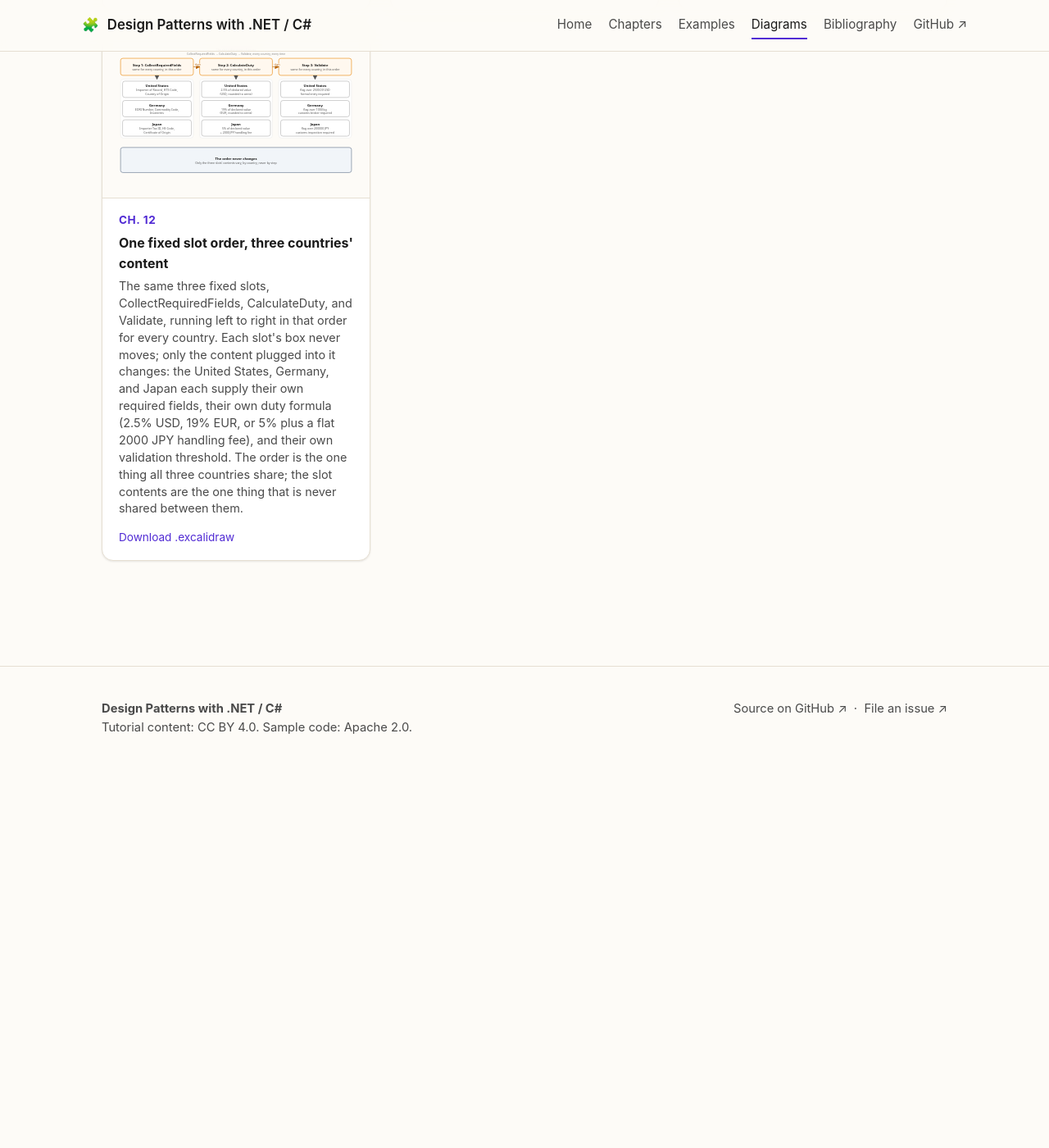
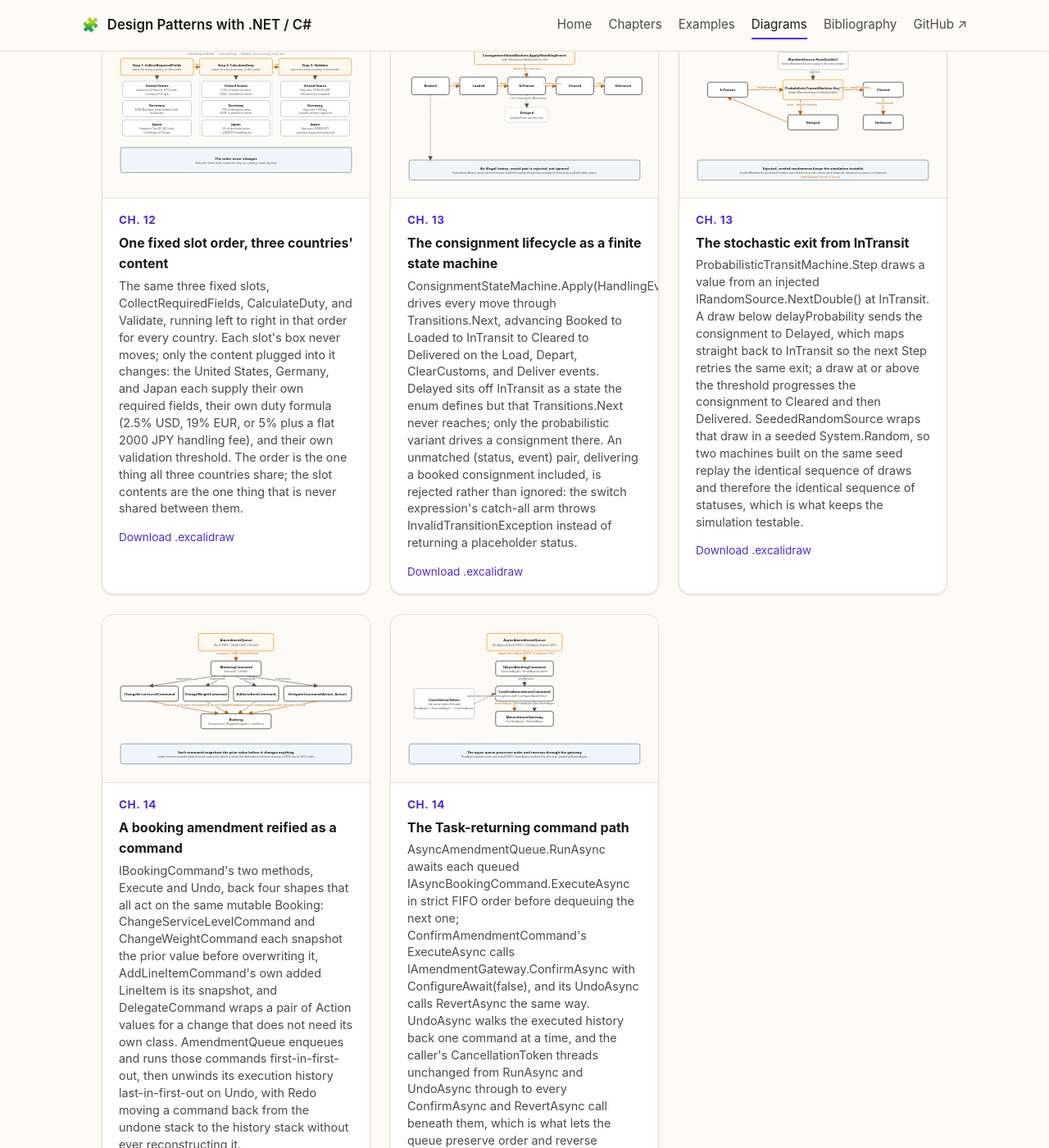
Before and after one commit to patterncatalyst/csharp-design-patterns, a Jekyll site: the page built from diagrams.html, in a window 1280 px wide and 1400 px high, scrolled down 4880 px. Shown: the whole window at 82% size. Built offline with Jekyll 4.4.1, drawn with Linux system fonts in a browser that asks for light colours; before the commit the page ends 5828 px from its top, so only the background shows below that; some of the changed text lies outside the part shown.

Commit message:
docs(r07): ch13-14 figures (primary + density) + diagrams.yml + density includes

```diff
--- a/_data/diagrams.yml
+++ b/_data/diagrams.yml
@@ -256,3 +256,60 @@
     2000 JPY handling fee), and their own validation threshold. The order
     is the one thing all three countries share; the slot contents are the
     one thing that is never shared between them.
+
+- name: 13-state-and-finite-state-machines
+  section: "Ch. 13"
+  title: The consignment lifecycle as a finite state machine
+  caption: >-
+    ConsignmentStateMachine.Apply(HandlingEvent) drives every move through
+    Transitions.Next, advancing Booked to Loaded to InTransit to Cleared to
+    Delivered on the Load, Depart, ClearCustoms, and Deliver events.
+    Delayed sits off InTransit as a state the enum defines but that
+    Transitions.Next never reaches; only the probabilistic variant drives a
+    consignment there. An unmatched (status, event) pair, delivering a
+    booked consignment included, is rejected rather than ignored: the
+    switch expression's catch-all arm throws InvalidTransitionException
+    instead of returning a placeholder status.
+
+- name: 13-probabilistic-transit-model
+  section: "Ch. 13"
+  title: The stochastic exit from InTransit
+  caption: >-
+    ProbabilisticTransitMachine.Step draws a value from an injected
+    IRandomSource.NextDouble() at InTransit. A draw below delayProbability
+    sends the consignment to Delayed, which maps straight back to InTransit
+    so the next Step retries the same exit; a draw at or above the
+    threshold progresses the consignment to Cleared and then Delivered.
+    SeededRandomSource wraps that draw in a seeded System.Random, so two
+    machines built on the same seed replay the identical sequence of draws
+    and therefore the identical sequence of statuses, which is what keeps
+    the simulation testable.
+
+- name: 14-command-undo-and-task-returning-commands
+  section: "Ch. 14"
+  title: A booking amendment reified as a command
+  caption: >-
+    IBookingCommand's two methods, Execute and Undo, back four shapes that
+    all act on the same mutable Booking: ChangeServiceLevelCommand and
+    ChangeWeightCommand each snapshot the prior value before overwriting
+    it, AddLineItemCommand's own added LineItem is its snapshot, and
+    DelegateCommand wraps a pair of Action values for a change that does not
+    need its own class. AmendmentQueue enqueues and runs those commands
+    first-in-first-out, then unwinds its execution history
+    last-in-first-out on Undo, with Redo moving a command back from the
+    undone stack to the history stack without ever reconstructing it.
+
+- name: 14-async-command-undo
+  section: "Ch. 14"
+  title: The Task-returning command path
+  caption: >-
+    AsyncAmendmentQueue.RunAsync awaits each queued
+    IAsyncBookingCommand.ExecuteAsync in strict FIFO order before dequeuing
+    the next one; ConfirmAmendmentCommand's ExecuteAsync calls
+    IAmendmentGateway.ConfirmAsync with ConfigureAwait(false), and its
+    UndoAsync calls RevertAsync the same way. UndoAsync walks the executed
+    history back one command at a time, and the caller's CancellationToken
+    threads unchanged from RunAsync and UndoAsync through to every
+    ConfirmAsync and RevertAsync call beneath them, which is what lets the
+    queue preserve order and reverse through the gateway rather than a
+    plain in-memory field.
```
Also changed, not shown: _docs/13-state-and-finite-state-machines.md (+2 -0 lines), _docs/14-command-undo-and-task-returning-commands.md (+2 -0 lines), diagrams/13-probabilistic-transit-model.svg (added), diagrams/13-state-and-finite-state-machines.svg (added), diagrams/14-async-command-undo.svg (added), diagrams/14-command-undo-and-task-returning-commands.svg (added), 4 other files.
